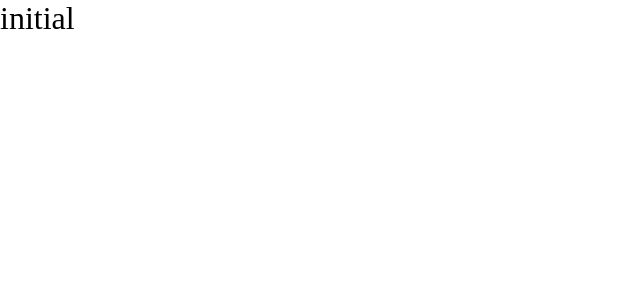
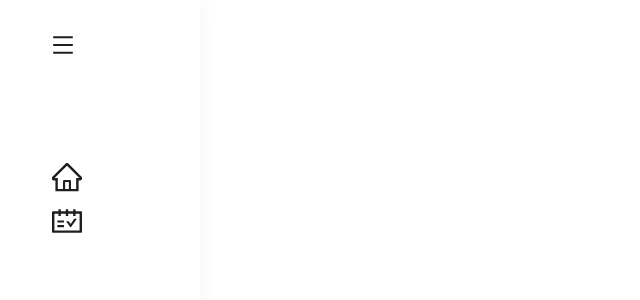
Before and after one commit to MohamedHesham1/Capital-Placement-Task1, a React (Vite) app: page / in a window 1280 px wide. Shown: the top 300 px of the page, without its empty margins (0-640 px from the left). Built offline with nearby package versions, Linux system fonts and the light colour scheme.

Commit message:
feat: :sparkles: add SideNav component

```diff
--- a/src/App.tsx
+++ b/src/App.tsx
@@ -1,8 +1,15 @@
+import { Col, Row } from 'antd';
+import SideNav from './components/SideNav';
+
 function App() {
   return (
-    <>
-      <h1>initial</h1>
-    </>
+    <main>
+      <Row>
+        <Col span={2}>
+          <SideNav />
+        </Col>
+      </Row>
+    </main>
   );
 }
 
--- /dev/null
+++ b/src/components/SideNav.tsx
@@ -0,0 +1,47 @@
+import {
+  HomeOutlined,
+  MenuOutlined,
+  ScheduleOutlined,
+} from '@ant-design/icons';
+import { Layout, Menu } from 'antd';
+
+const { Sider } = Layout;
+
+const SideNav = () => {
+  return (
+    <Layout>
+      <Sider
+        breakpoint='lg'
+        collapsedWidth='0'
+        onBreakpoint={(broken) => {
+          console.log(broken);
+        }}
+        onCollapse={(collapsed, type) => {
+          console.log(collapsed, type);
+        }}
+        style={{
+          background: '#ffffff',
+          padding: 24,
+          boxShadow: '0px 4px 23px 0px rgba(0, 0, 0, 0.05)',
+          height: '100vh',
+          position: 'sticky',
+          zIndex: 100,
+        }}
+      >
+        <Menu mode='inline' style={{ border: 'none' }}>
+          <Menu.Item key='1'>
+            <MenuOutlined style={{ fontSize: 22 }} />
+          </Menu.Item>
+          <Menu.Item key='2' style={{ marginTop: 95 }}>
+            <HomeOutlined style={{ fontSize: 30 }} />
+          </Menu.Item>
+          <Menu.Item key='3'>
+            <ScheduleOutlined style={{ fontSize: 30 }} />
+          </Menu.Item>
+        </Menu>
+      </Sider>
+    </Layout>
+  );
+};
+
+export default SideNav;
```
